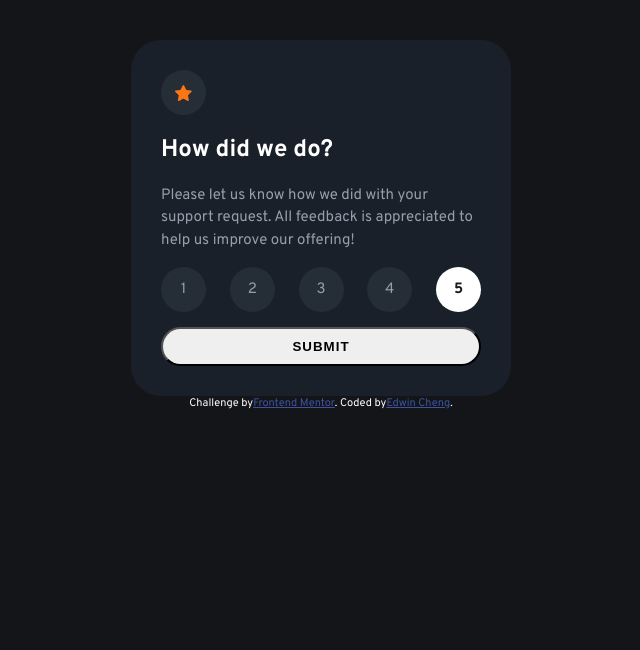
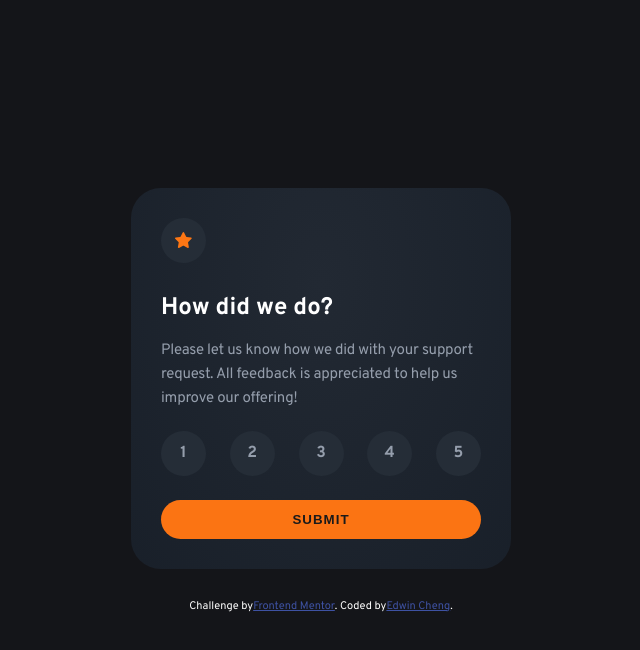
Before and after one commit to edwinc73/frontend-mentor, a React (Vite) app in the folder 01-accessibility-rating-component/: page / in a window 1280 px wide. Shown: the top 650 px of the page, without its empty margins (319-959 px from the left). Built offline with nearby package versions, Linux system fonts and the light colour scheme.

Commit message:
finished challenge

```diff
--- a/01-accessibility-rating-component/src/components/Rating.jsx
+++ b/01-accessibility-rating-component/src/components/Rating.jsx
@@ -1,17 +1,25 @@
 import { useState } from "react";
 
-export default function Rating(params) {
-  const [ratings, setRatings] = useState({
-    1: false,
-    2: false,
-    3: false,
-    4: false,
-    5: true,
-  });
+export default function Rating() {
+  const [rating, setRating] = useState(null);
+  const [submitted, setSubmitted] = useState(false);
+  const [showError, setShowError] = useState(false);
+  const handleClick = (e) => {
+    setShowError(false);
+    setRating(e.target.dataset.value);
+  };
 
-  return (
-    <>
-      <div className="container">
+  const submit = () => {
+    if (rating == null) {
+      setShowError(true);
+      return;
+    }
+    setSubmitted(true);
+  };
+
+  const Rating = () => {
+    return (
+      <div id="rating">
         <div className="interaction-bg">
           <img src="/src/assets/images/icon-star.svg" alt="favourite icon" />
         </div>
@@ -19,29 +27,97 @@ export default function Rating(params) {
         <p className="text-muted">
           Please let us know how we did with your support request. All feedback
           is appreciated to help us improve our offering!
-          <span className="rating-container">
-            {Object.keys(ratings).map((item) => {
-              console.log(ratings[item]);
-              return (
-                <div
-                  className={`interaction-bg ${ratings[item] && "active"}`}
-                  key={item}
-                >
-                  {item}
-                </div>
-              );
-            })}
-          </span>
         </p>
-        <button>SUBMIT</button>
-        {/* Rating state end
-      Thank you state start
-      You selected
-      Add rating here
-      out of 5 Thank you! We appreciate you taking the time to give a rating. If
-      you ever need more support, don’t hesitate to get in touch!
-      Thank you state end  */}
+        <span
+          className="rating-container"
+          id="rating-container"
+          aria-description="Please give a rating from 1- 5"
+        >
+          <div
+            onClick={handleClick}
+            id="1"
+            data-value="1"
+            className={`interaction-bg text-muted ${rating == 1 && "active"}`}
+            tabIndex={1}
+          >
+            1
+          </div>
+          <div
+            onClick={handleClick}
+            id="2"
+            data-value="2"
+            className={`interaction-bg text-muted ${rating == 2 && "active"}`}
+            tabIndex={2}
+          >
+            2
+          </div>
+          <div
+            onClick={handleClick}
+            id="3"
+            data-value="3"
+            className={`interaction-bg text-muted ${rating == 3 && "active"}`}
+            tabIndex={3}
+          >
+            3
+          </div>
+          <div
+            onClick={handleClick}
+            id="4"
+            data-value="4"
+            className={`interaction-bg text-muted ${rating == 4 && "active"}`}
+            tabIndex={4}
+          >
+            4
+          </div>
+          <div
+            onClick={handleClick}
+            id="5"
+            data-value="5"
+            className={`interaction-bg text-muted ${rating == 5 && "active"}`}
+            tabIndex={5}
+          >
+            5
+          </div>
+        </span>
+        {showError && (
+          <small
+            className="text-warning"
+            id="error-message"
+            aria-details="rating-container"
+          >
+            Please selecet a number
+          </small>
+        )}
+
+        <button onClick={submit} tabIndex={6}>
+          SUBMIT
+        </button>
       </div>
+    );
+  };
+
+  const ThankYou = () => {
+    return (
+      <article>
+        <img
+          src="/src/assets/images/illustration-thank-you.svg"
+          alt="successful feedback submission, thank you"
+        />
+        <p className="rating-pill ">You selected {rating} out of 5</p>
+        <div className="text-container text-center">
+          <h2 style={{ margin: "0 0 12px", padding: "0" }}>Thank you!</h2>
+          <p className="text-muted text-center">
+            We appreciate you taking the time to give a rating. If you ever need
+            more support, don’t hesitate to get in touch!
+          </p>
+        </div>
+      </article>
+    );
+  };
+
+  return (
+    <>
+      <div className="container">{submitted ? <ThankYou /> : <Rating />}</div>
       <div className="attribution">
         Challenge by
         <a href="https://www.frontendmentor.io?ref=challenge" target="_blank">
--- a/01-accessibility-rating-component/src/index.css
+++ b/01-accessibility-rating-component/src/index.css
@@ -7,17 +7,24 @@
   --text-white: white;
   --text-muted: hsl(217, 12%, 63%);
 }
+body {
+  padding: 0;
+  margin: 0;
+  background-color: #141519;
+}
 
-body {
-  background-color: #141519;
+#root {
   font-family: "Overpass", sans-serif;
   color: var(--text-white);
   height: 100vh;
+  padding: 0;
 }
 
 p {
   font-size: 15px;
-  line-height: 1.5;
+  line-height: 1.6;
+  letter-spacing: -0.015rem;
+  margin: 0;
 }
 
 .text-dark {
@@ -28,25 +35,34 @@ p {
   color: var(--text-muted);
 }
 
-.selected {
-  color: var(--text-dark);
-  background-color: var(--selected);
+.text-warning {
+  color: red;
 }
 
-section {
+.text-center {
+  text-align: center;
+}
+
+section,
+article {
   width: 100%;
   height: 100%;
   display: flex;
   flex-direction: column;
   justify-content: center;
   align-items: center;
+  gap: 30px;
 }
 
 .container {
   width: 320px;
   text-align: left;
   padding: 30px;
-  background-color: var(--container-bg);
+  background: radial-gradient(
+    farthest-corner at 50% 25%,
+    #222933 0%,
+    var(--container-bg) 100%
+  );
   border-radius: 30px;
 }
 
@@ -57,22 +73,41 @@ section {
   display: flex;
   justify-content: center;
   align-items: center;
+  font-weight: 700;
+  line-height: 45px;
   border-radius: 50%;
 }
 
 button {
   width: 100%;
   border-radius: 300px;
-  padding: 10px 0;
+  padding: 12px 0;
+  letter-spacing: 1px;
+  transition: 0.2s cubic-bezier(0.075, 0.82, 0.165, 1);
+  cursor: pointer;
+  background-color: var(--selected);
+  color: var(--text-dark);
   font-weight: 700;
-  letter-spacing: 1px;
+  border: none;
+}
+#rating > h1 {
+  margin-top: 30px;
+  margin-bottom: 16px;
+}
+
+button:hover {
+  background-color: white;
+  color: var(--text-dark);
+  font-weight: 700;
 }
 
 .rating-container {
   display: flex;
   justify-content: space-between;
-  margin: 15px 0;
+  margin: 20px 0 24px;
+  position: relative;
 }
+
 .rating-container .interaction-bg {
   cursor: pointer;
   transition: 0.2s cubic-bezier(0.075, 0.82, 0.165, 1);
@@ -88,3 +123,12 @@ button {
   color: var(--text-dark);
   font-weight: 700;
 }
+
+.rating-pill {
+  border-radius: 100px;
+  background-color: var(--interaction-bg);
+  color: var(--selected);
+  padding: 8px 30px;
+  text-align: center;
+  width: fit-content;
+}
```
